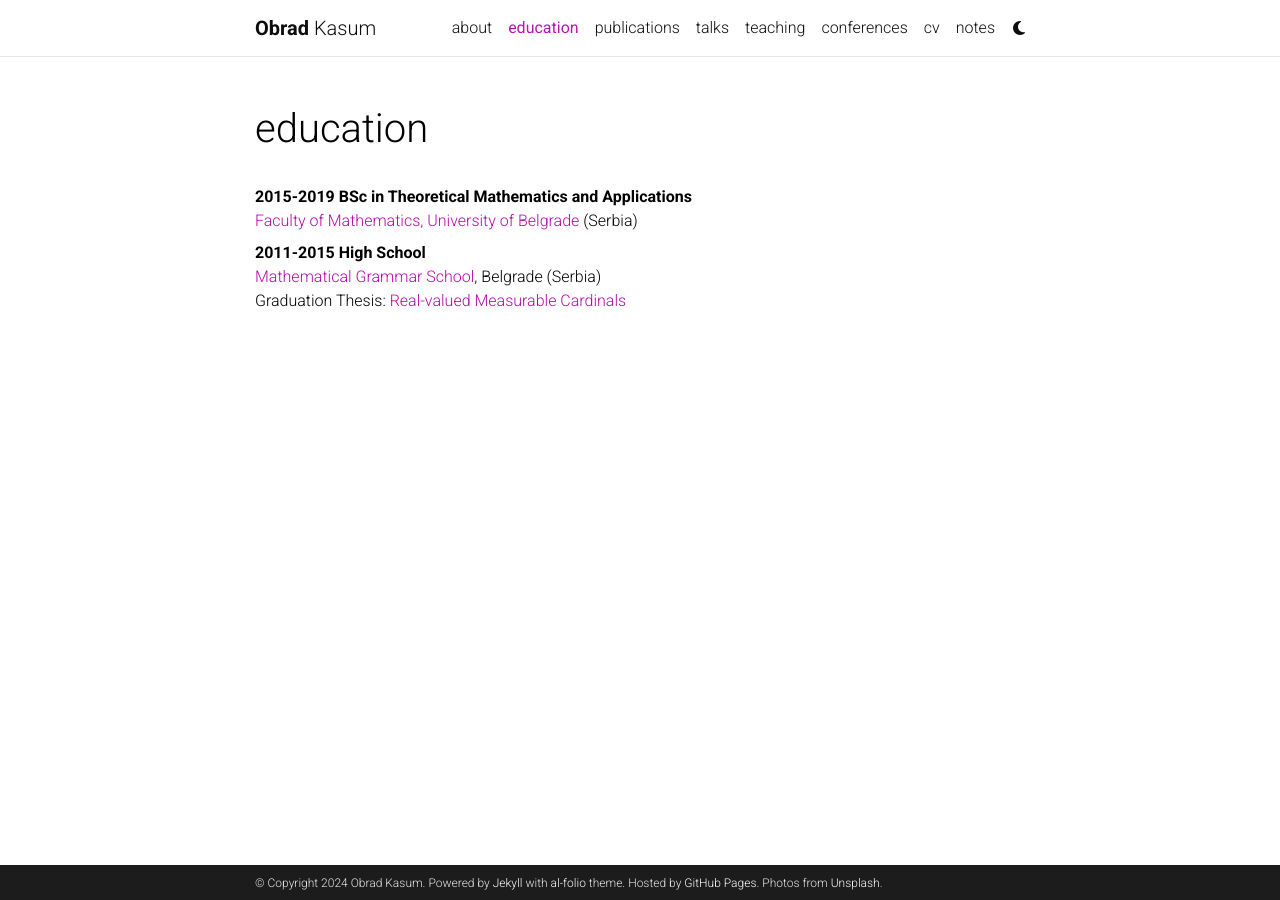
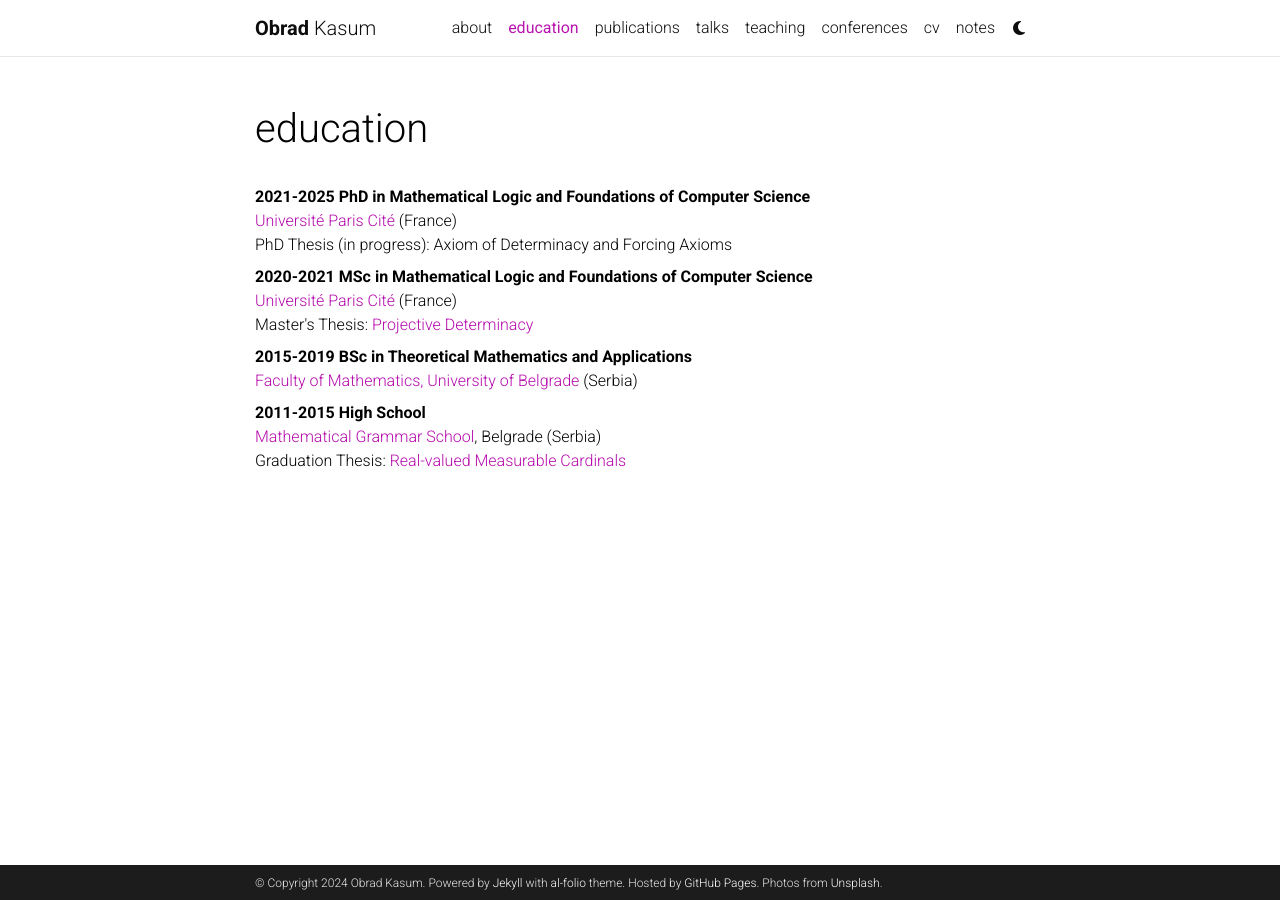
Before and after one commit to obradkasum/obradkasum.github.io, a Jekyll site: the page built from _pages/education.md, in a window 1280 px wide. Built offline with Jekyll 4.4.1, drawn with Linux system fonts in a browser that asks for light colours; comment, search, counter and statistics services are not loaded; a style sheet for code colours, icons or effects is not loaded.

Commit message:
Update education.md

```diff
--- a/_pages/education.md
+++ b/_pages/education.md
@@ -7,6 +7,14 @@ nav: true
 nav_order: 1
 ---
 <dl>
+<dt>2021-2025 PhD in Mathematical Logic and Foundations of Computer Science</dt>
+<dd><a href="https://u-paris.fr/en/">Université Paris Cité</a> (France)<br>
+PhD Thesis (in progress): Axiom of Determinacy and Forcing Axioms</dd>
+
+<dt>2020-2021 MSc in Mathematical Logic and Foundations of Computer Science</dt>
+<dd><a href="https://u-paris.fr/en/">Université Paris Cité</a> (France)<br>
+Master's Thesis: <a href="https://drive.google.com/file/d/1irjAiXHzFf7ym7XnRyciXKZ_G2AyTDSP/view?usp=sharing">Projective Determinacy</a></dd>
+
 <dt>2015-2019 BSc in Theoretical Mathematics and Applications</dt>
 <dd><a href = "http://www.matf.bg.ac.rs/eng/">Faculty of Mathematics, University of Belgrade</a> (Serbia)</dd>
 
```
